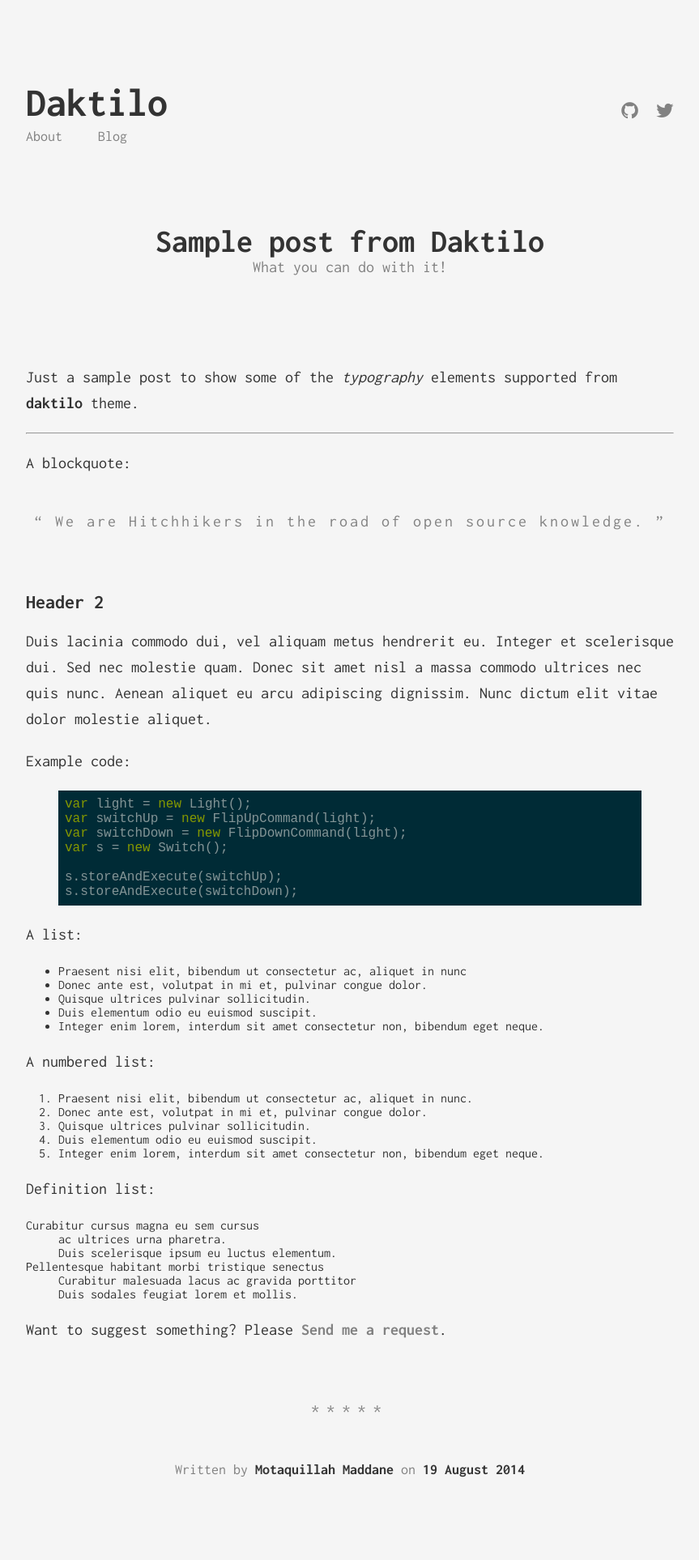
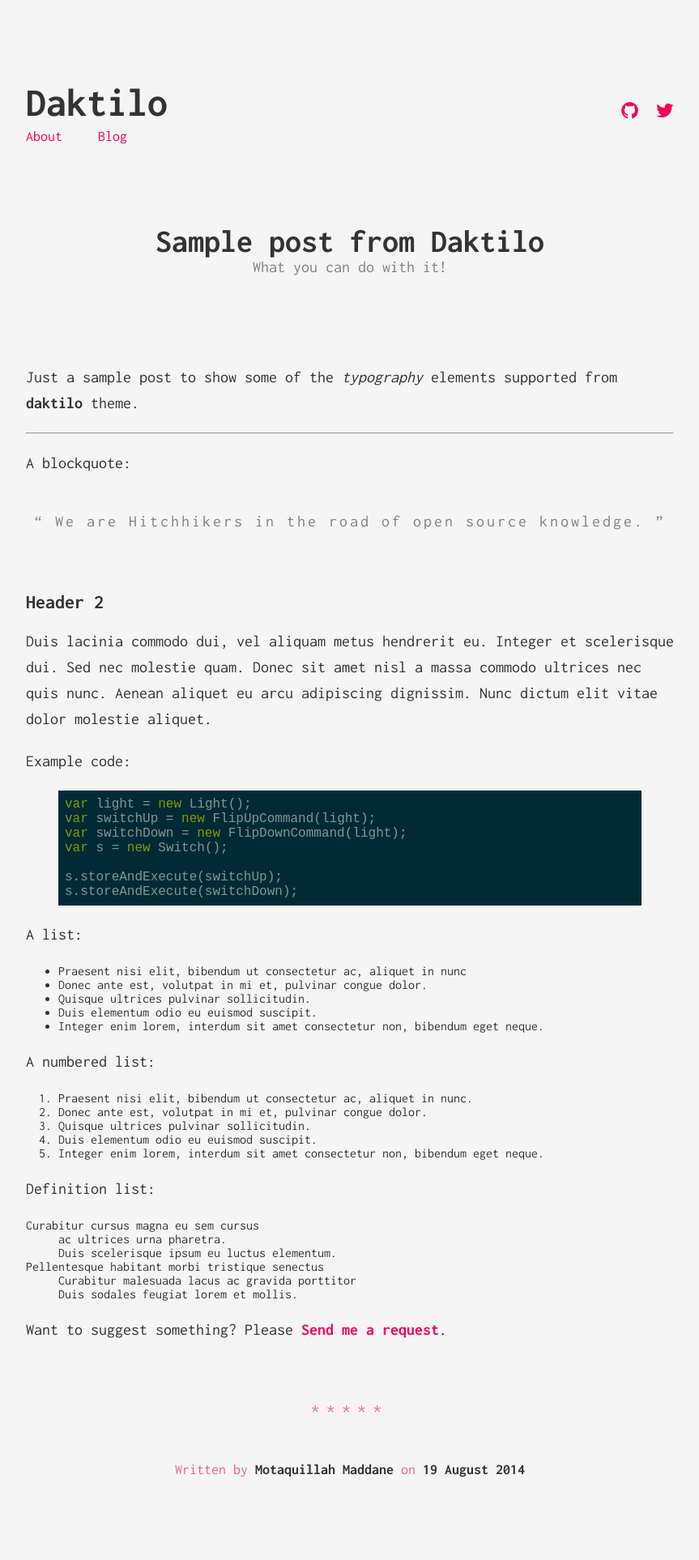
Before and after one commit to kronik3r/daktilo, a Jekyll site: the page built from _posts/2015-09-08-sample-post.markdown, in a window 1280 px wide. Shown: the whole page at 81% size, without its empty margins (208-1071 px from the left). Built offline with Jekyll 4.4.1, drawn with Linux system fonts in a browser that asks for light colours.

Commit message:
Valentine

```diff
--- a/_sass/_default.scss
+++ b/_sass/_default.scss
@@ -5,8 +5,9 @@
     background-color: $dorian;
 }
 
+//Link
 a {
-    color: $cloudy;
+    color: $valentine;
     font-weight: bold;
     text-decoration: none;
 
@@ -225,7 +226,7 @@
 
 /* =Post page */
 .about {
-    color: $cloudy;
+    color: $lightValentine;
     margin-top: 70px;
     text-align: center;
     line-height: 24px;
--- a/css/main.scss
+++ b/css/main.scss
@@ -9,6 +9,9 @@
 $dorian: #F5F5F5;
 $iron: #333333;
 $cloudy: #828282;
+$valentine: #F50057;
+$lightValentine: #ef6294;
+$test: #6A1B9A;
 
 @import
     "mixins",
```
